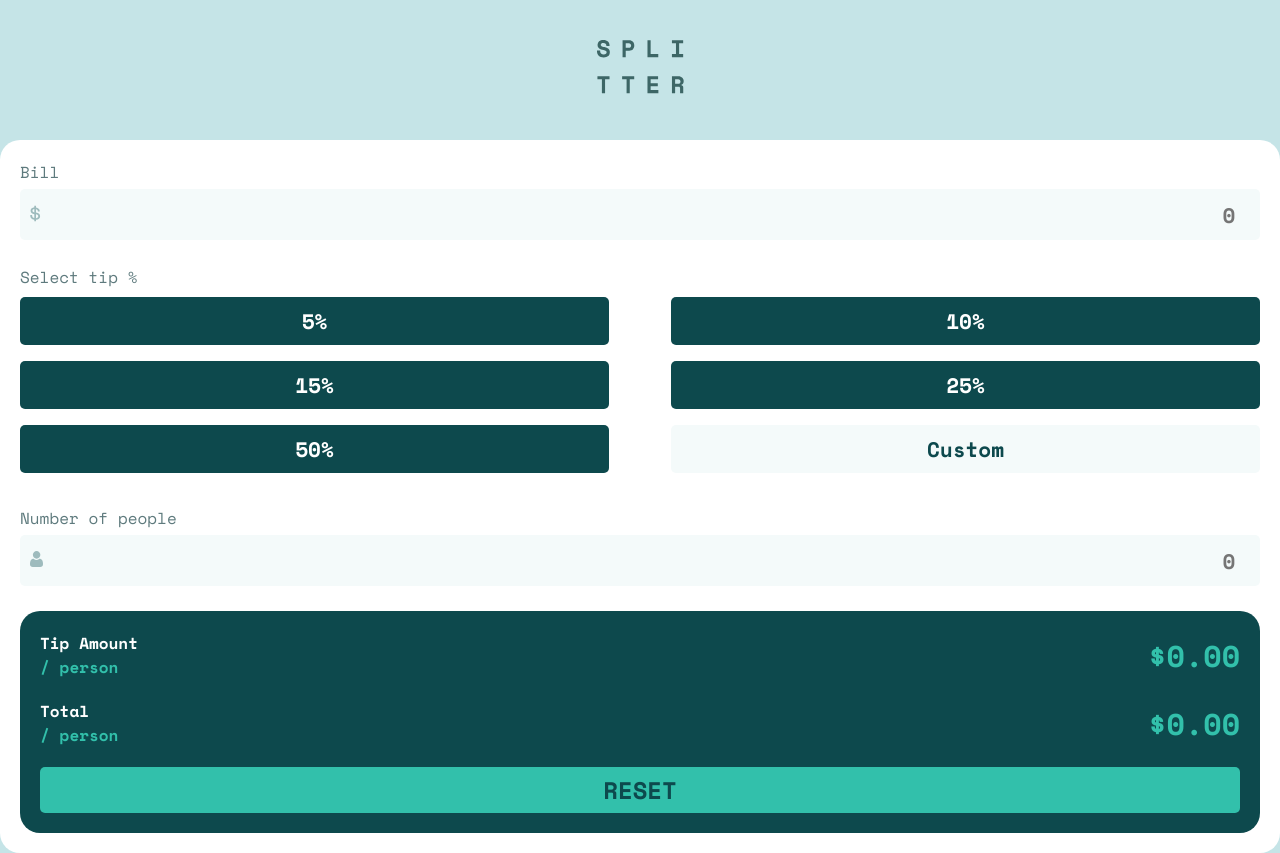
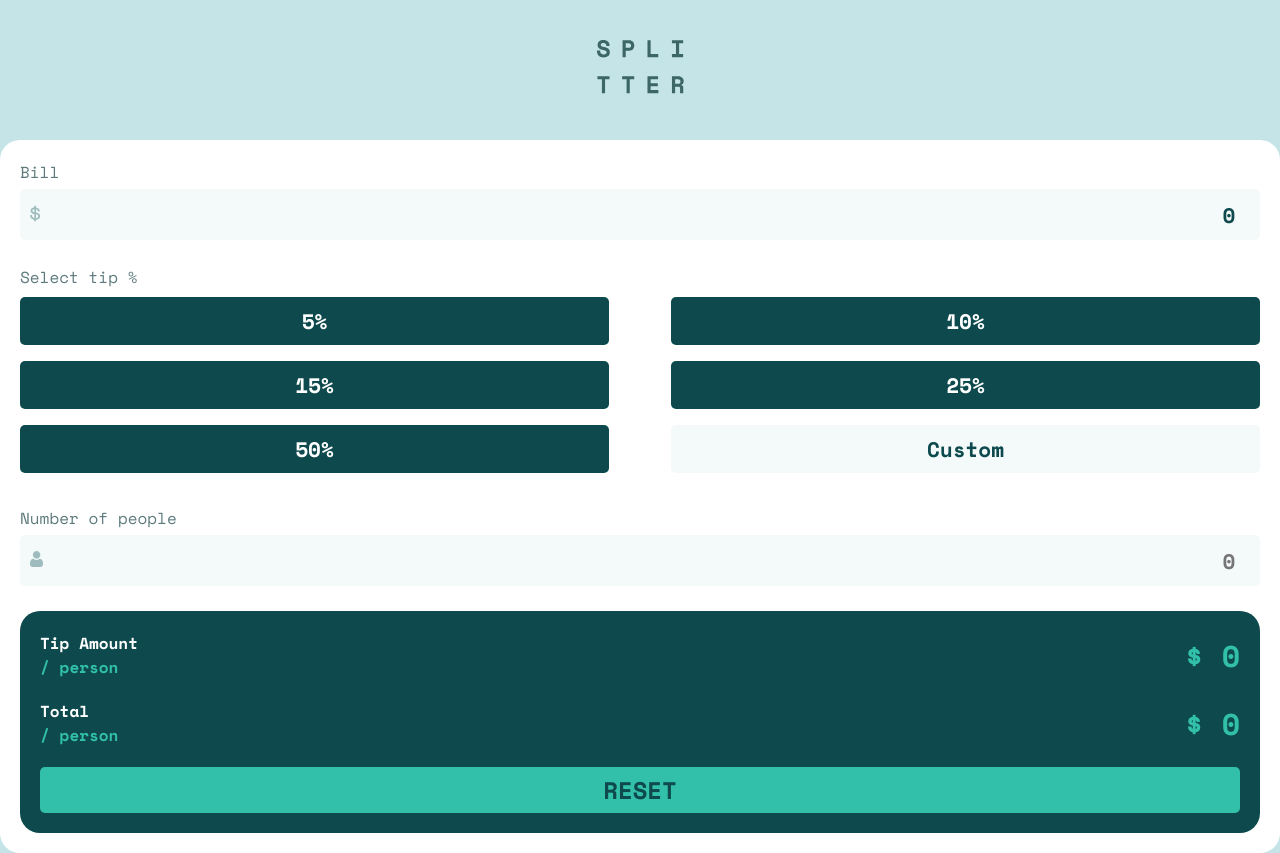
Before and after one commit to charlesgobina/tip-calculator, a React (Create React App) app: page / in a window 1280 px wide. Built offline with nearby package versions, Linux system fonts and the light colour scheme.

Commit message:
add reset button functionality

```diff
--- a/package.json
+++ b/package.json
@@ -6,6 +6,7 @@
     "@testing-library/jest-dom": "^5.16.5",
     "@testing-library/react": "^13.4.0",
     "@testing-library/user-event": "^13.5.0",
+    "prop-types": "^15.8.1",
     "react": "^18.2.0",
     "react-dom": "^18.2.0",
     "react-scripts": "5.0.1",
--- a/src/components/Bill/Bill.js
+++ b/src/components/Bill/Bill.js
@@ -1,12 +1,33 @@
+import React from 'react';
 import './Bill.css';
+import PropTypes from 'prop-types';
+
 import { ReactComponent as Dollar } from '../../assets/images/icon-dollar.svg';
 
-const Bill = () => (
-  <div className="billWrapper">
-    <span>Bill</span>
-    <input className="billAmount" placeholder="0" type="number" />
-    <Dollar className="dollar" />
-  </div>
-);
+const Bill = ({ setBill, bill }) => {
+  const handleBillChange = (e) => {
+    setBill(parseInt(e.target.value, 10));
+  };
+
+  return (
+    <div className="billWrapper">
+      <span>Bill</span>
+      <input
+        value={bill}
+        onChange={handleBillChange}
+        className="billAmount"
+        placeholder="0"
+        type="number"
+      />
+      <Dollar className="dollar" />
+    </div>
+  );
+};
+
+// prop validation
+Bill.propTypes = {
+  bill: PropTypes.number.isRequired,
+  setBill: PropTypes.func.isRequired,
+};
 
 export default Bill;
--- a/src/components/Display/Display.js
+++ b/src/components/Display/Display.js
@@ -1,23 +1,31 @@
+import PropTypes from 'prop-types';
+import ResetButton from '../ResetButton/resetButton';
 import './Display.css';
 
-const Display = () => (
+const Display = ({ bill, handleBillReset }) => (
   <div className="displayWrapper">
     <div className="totalAmt">
       <div>
         <span>Tip Amount</span>
         <span className="person">/ person</span>
       </div>
-      <span>$0.00</span>
+      <span>{`$ ${bill}`}</span>
     </div>
     <div className="totalAmt">
       <div>
         <span>Total</span>
         <span className="person">/ person</span>
       </div>
-      <span>$0.00</span>
+      <span>{`$ ${bill}`}</span>
     </div>
-    <button type="button">RESET</button>
+    <ResetButton handleBillReset={handleBillReset} />
   </div>
 );
 
+// prop validation
+Display.propTypes = {
+  bill: PropTypes.number.isRequired,
+  handleBillReset: PropTypes.func.isRequired,
+};
+
 export default Display;
--- /dev/null
+++ b/src/components/ResetButton/resetButton.js
@@ -0,0 +1,15 @@
+import React from 'react';
+import PropTypes from 'prop-types';
+
+const ResetButton = ({ handleBillReset }) => (
+  <button type="button" onClick={handleBillReset} className="reset-button">
+    RESET
+  </button>
+);
+
+// prop validation
+ResetButton.propTypes = {
+  handleBillReset: PropTypes.func.isRequired,
+};
+
+export default ResetButton;
--- a/src/components/Wrapper/Wrapper.js
+++ b/src/components/Wrapper/Wrapper.js
@@ -1,16 +1,34 @@
+import React, { useState } from 'react';
+// import PropTypes from 'prop-types';
 import Bill from '../Bill/Bill';
 import Tip from '../Tip/Tip';
 import Display from '../Display/Display';
 import People from '../People/People';
 import './Wrapper.css';
 
-const Wrapper = () => (
-  <div className="lhsWrapper">
-    <Bill />
-    <Tip />
-    <People />
-    <Display />
-  </div>
-);
+const Wrapper = () => {
+  const [bill, setBill] = useState(0);
+
+  // the value of bill
+
+  // clear bill input on reset button click
+  const handleBillReset = () => {
+    setBill(0);
+  };
+  return (
+    <div className="lhsWrapper">
+      <Bill setBill={setBill} bill={bill} />
+      <Tip />
+      <People />
+      <Display bill={bill} handleBillReset={handleBillReset} />
+    </div>
+  );
+};
+
+// prop validation
+// Wrapper.propTypes = {
+//   bill: PropTypes.number.isRequired,
+//   handleReset: PropTypes.func.isRequired,
+// };
 
 export default Wrapper;
```
Also changed, not shown: 1 other file (tests, documents, lock files or other folders).
